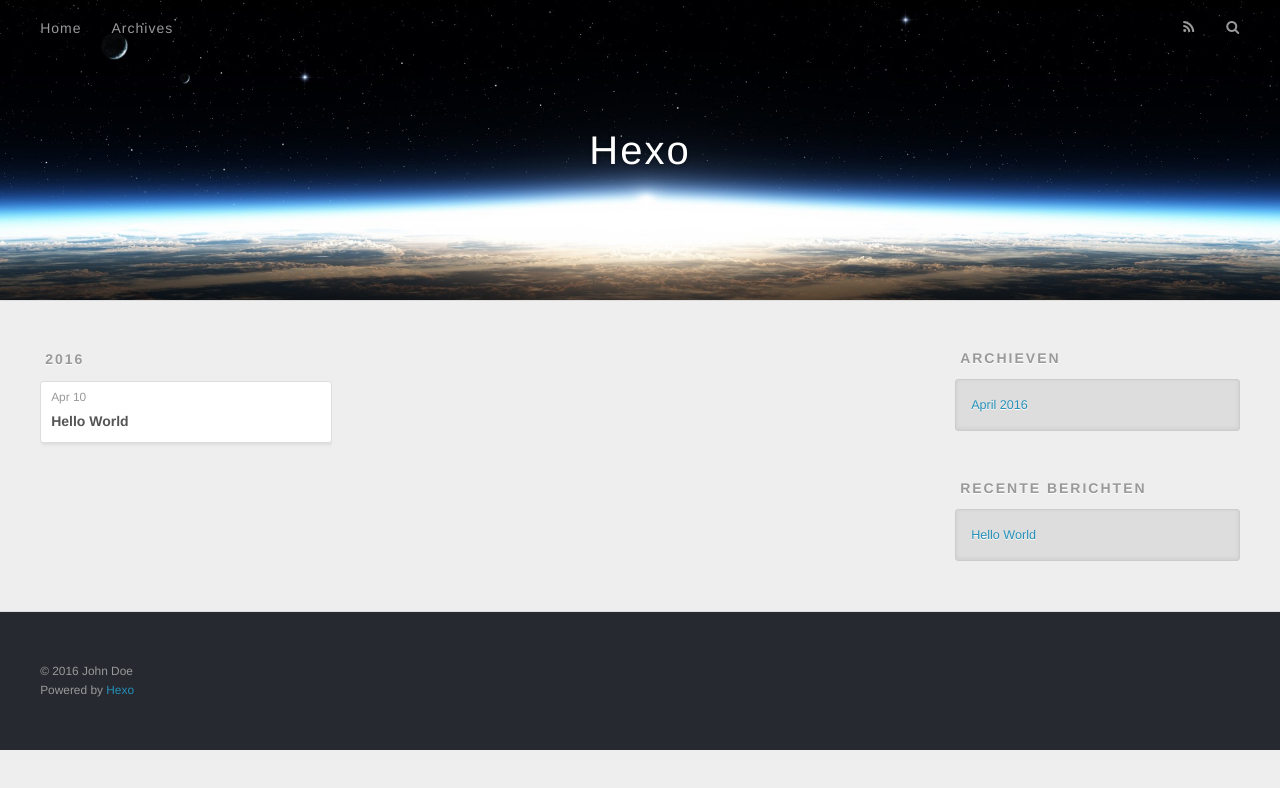
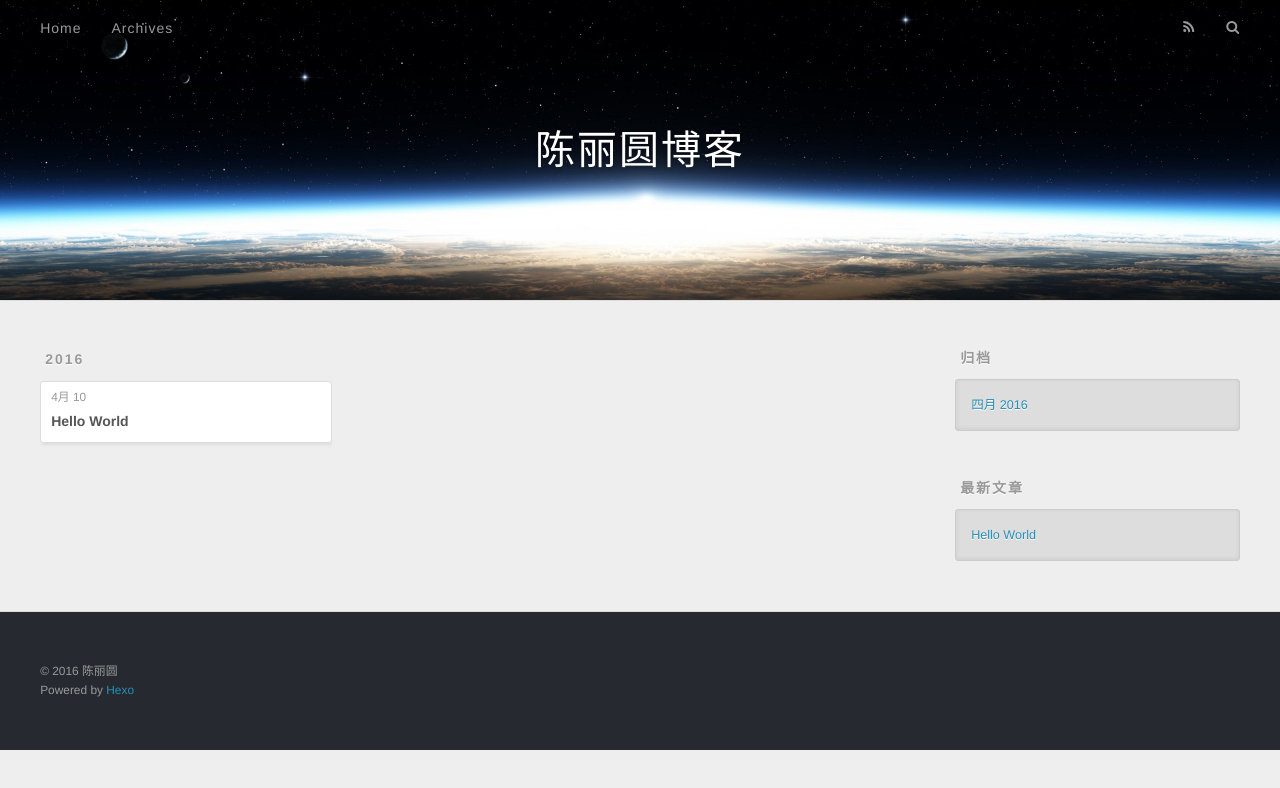
Before and after one commit to chenliyuan2016/chenliyuan2016.github.io, a plain HTML site: page archives/index.html in a window 1280 px wide. Drawn offline with nearby package versions, Linux system fonts and the light colour scheme.

Commit message:
Site updated: 2016-04-10 17:37:49

```diff
--- a/archives/index.html
+++ b/archives/index.html
@@ -3,19 +3,19 @@
 <head>
   <meta charset="utf-8">
 
-  <title>Archieven | Hexo</title>
+  <title>归档 | 陈丽圆博客</title>
   <meta name="viewport" content="width=device-width, initial-scale=1, maximum-scale=1">
   <meta name="description">
 <meta property="og:type" content="website">
-<meta property="og:title" content="Hexo">
-<meta property="og:url" content="http://yoursite.com/archives/index.html">
-<meta property="og:site_name" content="Hexo">
+<meta property="og:title" content="陈丽圆博客">
+<meta property="og:url" content="http://ztelovecly.cn/archives/index.html">
+<meta property="og:site_name" content="陈丽圆博客">
 <meta property="og:description">
 <meta name="twitter:card" content="summary">
-<meta name="twitter:title" content="Hexo">
+<meta name="twitter:title" content="陈丽圆博客">
 <meta name="twitter:description">
 
-    <link rel="alternate" href="/atom.xml" title="Hexo" type="application/atom+xml">
+    <link rel="alternate" href="/atom.xml" title="陈丽圆博客" type="application/atom+xml">
 
 
     <link rel="icon" href="/favicon.png">
@@ -36,7 +36,7 @@
   <div id="header-outer" class="outer">
     <div id="header-title" class="inner">
       <h1 id="logo-wrap">
-        <a href="/" id="logo">Hexo</a>
+        <a href="/" id="logo">陈丽圆博客</a>
       </h1>
 
     </div>
@@ -53,10 +53,10 @@
 
           <a id="nav-rss-link" class="nav-icon" href="/atom.xml" title="RSS Feed"></a>
 
-        <a id="nav-search-btn" class="nav-icon" title="Zoeken"></a>
+        <a id="nav-search-btn" class="nav-icon" title="搜索"></a>
       </nav>
       <div id="search-form-wrap">
-        <form action="//google.com/search" method="get" accept-charset="UTF-8" class="search-form"><input type="search" name="q" results="0" class="search-form-input" placeholder="Search"><button type="submit" class="search-form-submit">&#xF002;</button><input type="hidden" name="sitesearch" value="http://yoursite.com"></form>
+        <form action="//google.com/search" method="get" accept-charset="UTF-8" class="search-form"><input type="search" name="q" results="0" class="search-form-input" placeholder="Search"><button type="submit" class="search-form-submit">&#xF002;</button><input type="hidden" name="sitesearch" value="http://ztelovecly.cn"></form>
       </div>
     </div>
   </div>
@@ -79,7 +79,7 @@
   <div class="archive-article-inner">
     <header class="archive-article-header">
       <a href="/2016/04/10/hello-world/" class="archive-article-date">
-  <time datetime="2016-04-10T09:13:45.000Z" itemprop="datePublished">Apr 10</time>
+  <time datetime="2016-04-10T09:13:45.000Z" itemprop="datePublished">4月 10</time>
 </a>
 
 
@@ -110,9 +110,9 @@
 
 
   <div class="widget-wrap">
-    <h3 class="widget-title">Archieven</h3>
+    <h3 class="widget-title">归档</h3>
     <div class="widget">
-      <ul class="archive-list"><li class="archive-list-item"><a class="archive-list-link" href="/archives/2016/04/">April 2016</a></li></ul>
+      <ul class="archive-list"><li class="archive-list-item"><a class="archive-list-link" href="/archives/2016/04/">四月 2016</a></li></ul>
     </div>
   </div>
 
@@ -120,7 +120,7 @@
 
 
   <div class="widget-wrap">
-    <h3 class="widget-title">Recente berichten</h3>
+    <h3 class="widget-title">最新文章</h3>
     <div class="widget">
       <ul>
 
@@ -140,7 +140,7 @@
 
   <div class="outer">
     <div id="footer-info" class="inner">
-      &copy; 2016 John Doe<br>
+      &copy; 2016 陈丽圆<br>
       Powered by <a href="http://hexo.io/" target="_blank">Hexo</a>
     </div>
   </div>
```
Also changed, not shown: 2016/04/10/hello-world/index.html (+12 -12 lines), archives/2016/04/index.html (+14 -14 lines), archives/2016/index.html (+14 -14 lines), index.html (+14 -14 lines).
